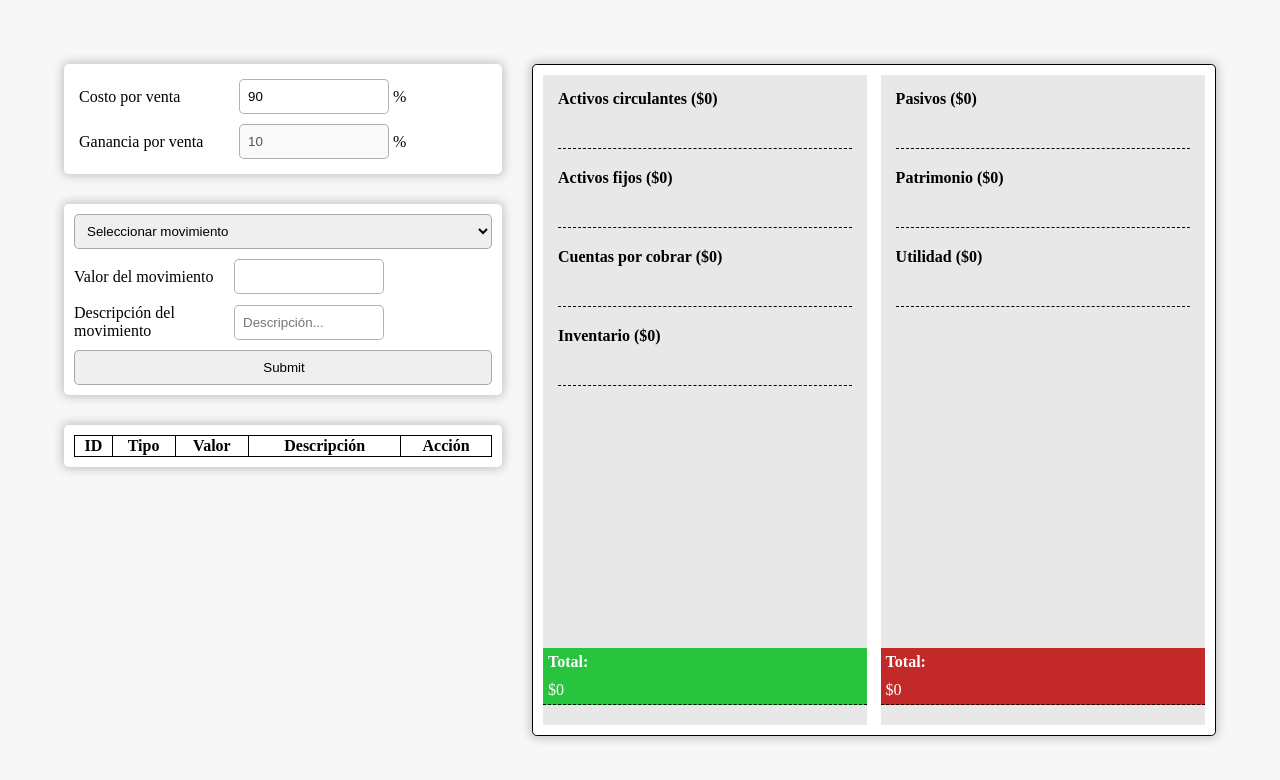
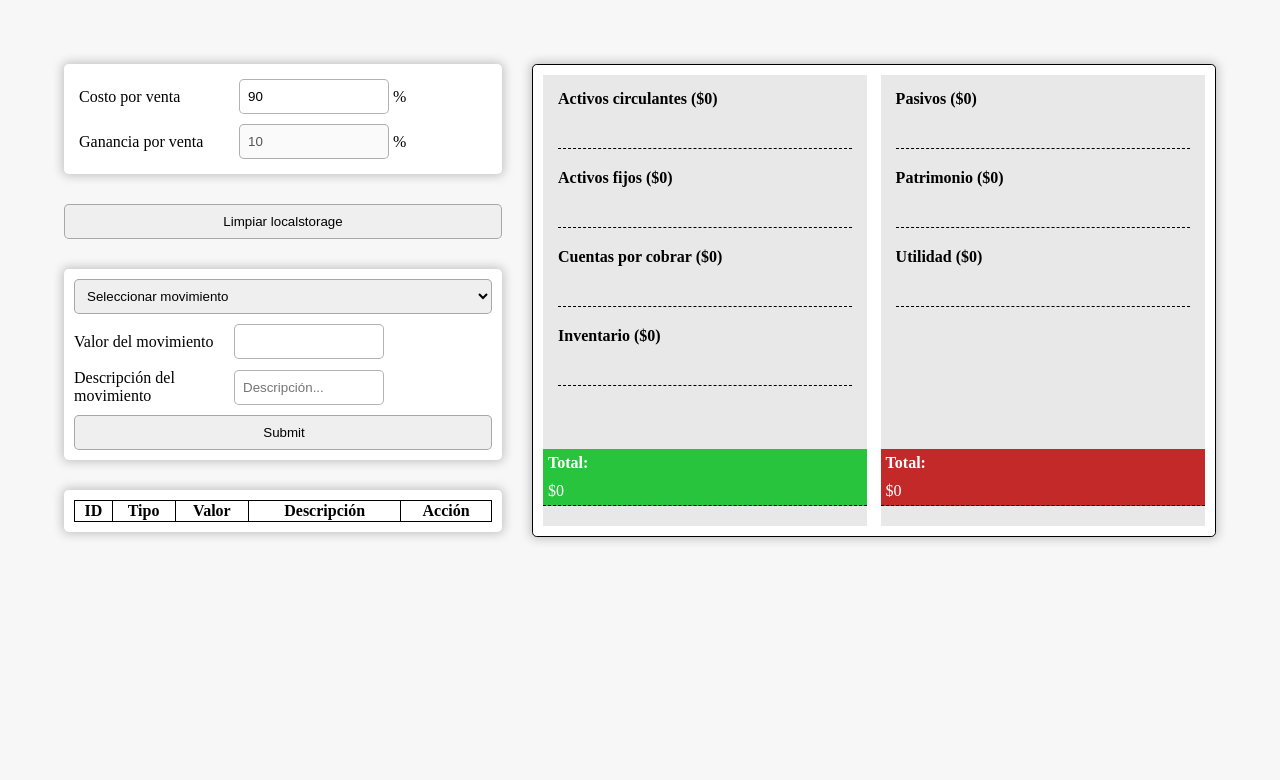
Before and after one commit to Soujiro17/calculador-balance, a React (Vite) app: page / in a window 1280 px wide. Shown: the top 780 px of the page. Built offline with nearby package versions, Linux system fonts and the light colour scheme.

Commit message:
boton para eliminar localstorage

```diff
--- a/src/App.css
+++ b/src/App.css
@@ -43,6 +43,7 @@
   width: 100%;
   border: 1px solid #000;
   gap: 2%;
+  height: 100%;
 }
 
 .left-grid,
--- a/src/App.jsx
+++ b/src/App.jsx
@@ -294,6 +294,11 @@ function App() {
 
   const pushMovimiento = (value) => setMovimientos((prev) => [...prev, value]);
 
+  const clearLocalStorage = () => {
+    localStorage.removeItem("costoVenta");
+    localStorage.removeItem("movimientos");
+  };
+
   const deleteMovimiento = (valueId) => {
     setMovimientos((prev) => prev.filter((value) => value.id !== valueId));
   };
@@ -307,6 +312,7 @@ function App() {
           costoVenta={costoVenta}
           handleCostoVenta={handleCostoVenta}
         />
+        <button onClick={clearLocalStorage}>Limpiar localstorage</button>
         <AddMovimiento pushMovimiento={pushMovimiento} />
         <Movimientos
           movimientos={movimientos}
--- a/src/index.css
+++ b/src/index.css
@@ -64,6 +64,13 @@ select {
   padding-left: 8px;
 }
 
+button {
+  height: 35px;
+  border-radius: 5px;
+  border: 1px solid rgba(0, 0, 0, 0.3);
+  cursor: pointer;
+}
+
 h1,
 h2,
 h3,
```
